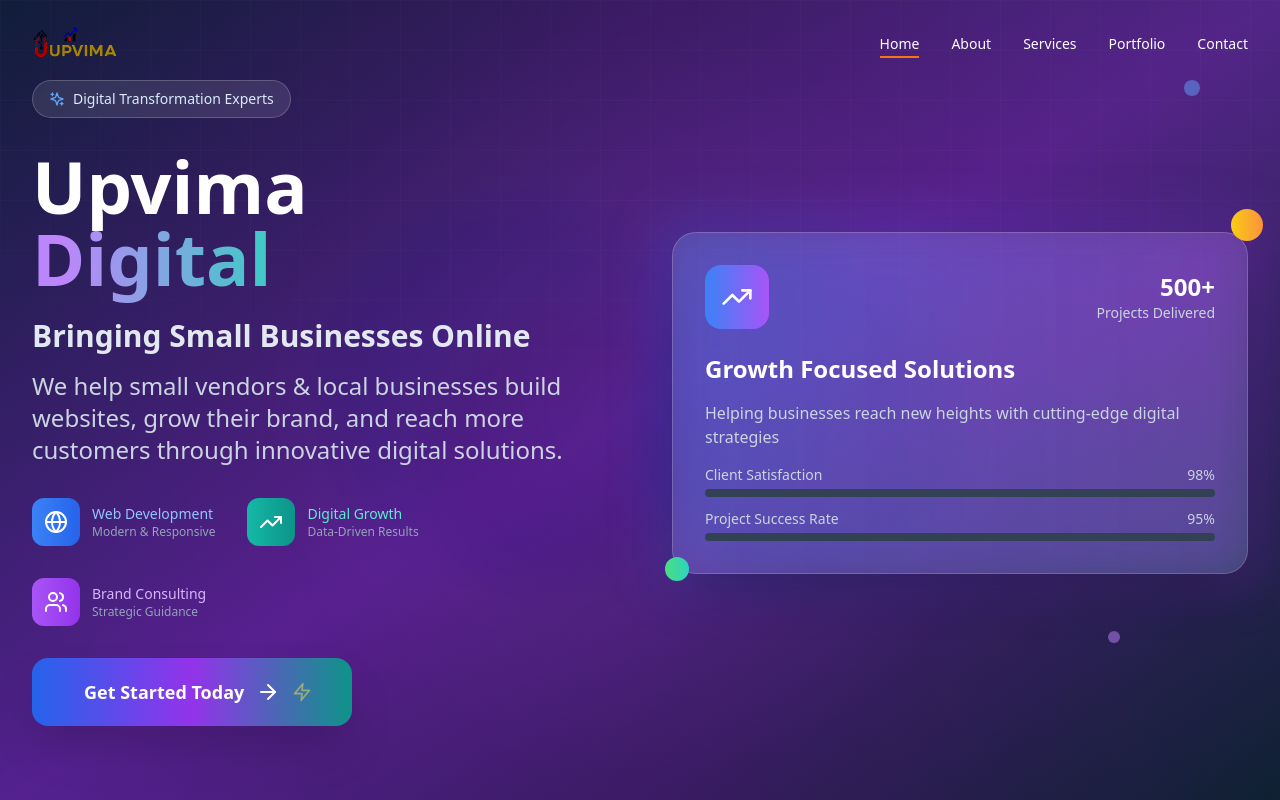
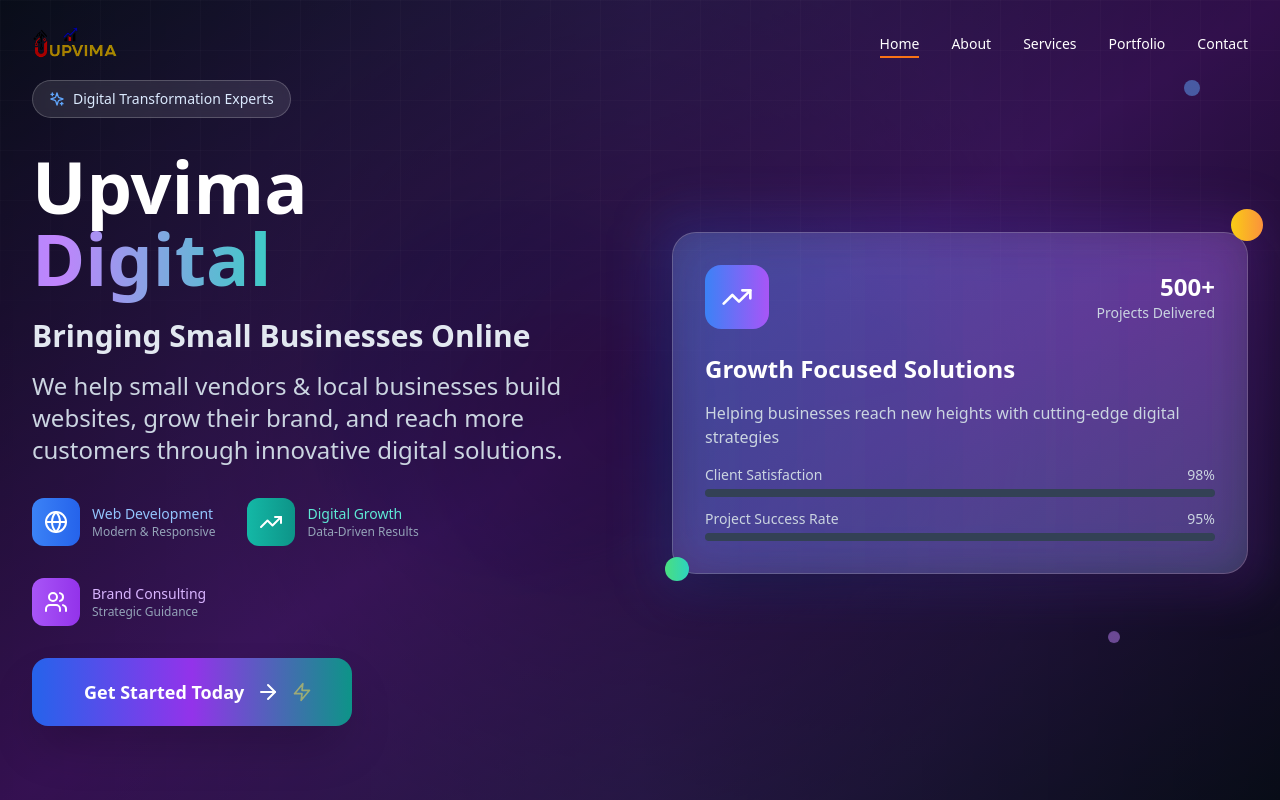
Before and after one commit to Rohandabas/upvima, a React (Vite) app: page / in a window 1280 px wide. Shown: the top 800 px of the page. Built offline with nearby package versions, Linux system fonts and the light colour scheme.

Commit message:
refactor Hero component: update animated mesh gradient overlay for improved visual effect

```diff
--- a/src/components/Hero.tsx
+++ b/src/components/Hero.tsx
@@ -15,10 +15,21 @@ const Hero = () => {
       <div className="absolute inset-0 bg-gradient-to-br from-slate-900 via-purple-900 to-slate-900"></div>
 
       {/* Animated mesh gradient overlay */}
-      <div className="absolute inset-0 opacity-40">
+      {/* <div className="absolute inset-0 opacity-40">
         <div className="absolute inset-0 bg-gradient-to-r from-blue-600/20 via-purple-600/20 to-teal-600/20"></div>
         <div className="absolute inset-0 bg-[radial-gradient(circle_at_50%_50%,rgba(120,119,198,0.3),transparent_50%)]"></div>
-      </div>
+      </div> */}
+
+
+        {/* Animated mesh gradient overlay with a sky-darkish gradient */}
+<div className="absolute inset-0 opacity-50">
+  <div className="absolute inset-0 bg-gradient-to-r from-black/80 via-gray-900/70 to-black/90"></div>
+  <div className="absolute inset-0 bg-[radial-gradient(circle_at_50%_50%,rgba(0,0,0,0.9),transparent_60%)]"></div>
+</div>
+
+
+
+
 
       {/* Floating geometric elements */}
       <div className="absolute inset-0 overflow-hidden">
```
